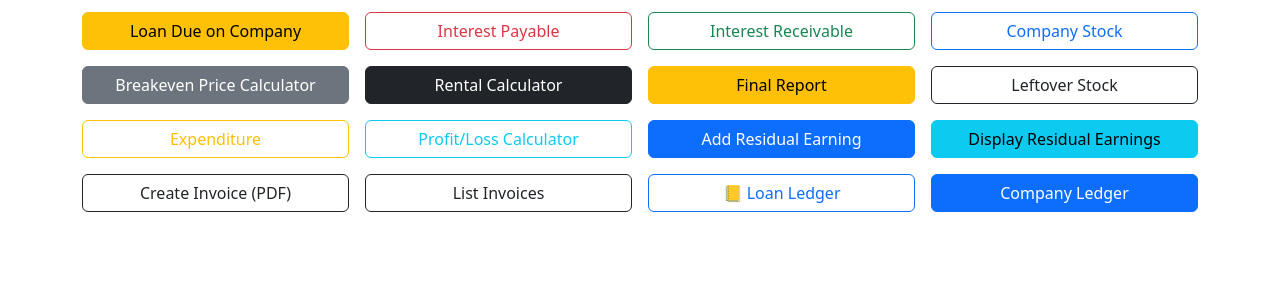
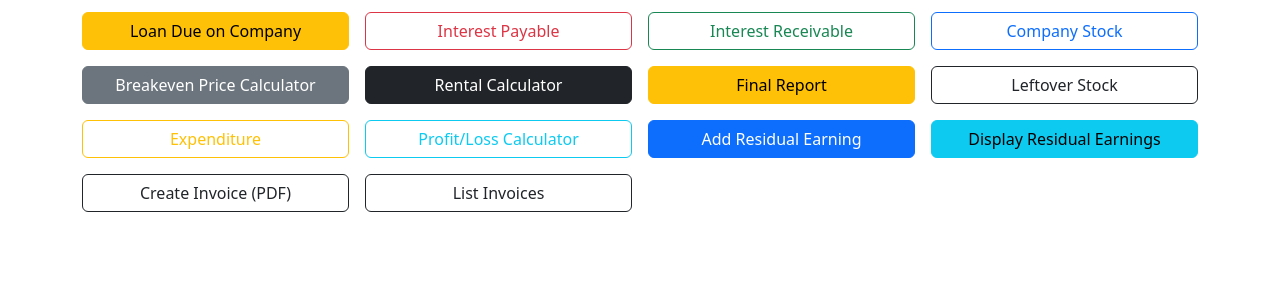
Before and after one commit to DUDU1608/warehouse-python, a Flask app: page /company/finance in a window 1280 px wide. Shown: the part 159-459 px from the top of the page. Run offline with Flask 3, Linux system fonts and the light colour scheme; some libraries are stand-ins or nearby versions.

Commit message:
Update finance_dashboard.html

```diff
--- a/app/templates/company/finance_dashboard.html
+++ b/app/templates/company/finance_dashboard.html
@@ -85,13 +85,7 @@
       <a href="{{ url_for('invoice.list_invoices') }}" class="btn btn-outline-dark w-100">List Invoices</a>
     </div>
 
-    <!-- Ledgers -->
-    <div class="col-md-3 col-sm-6">
-      <a href="{{ url_for('loan_ledger.index') }}" class="btn btn-outline-primary w-100">📒 Loan Ledger</a>
-    </div>
-    <div class="col-md-3 col-sm-6">
-      <a href="{{ url_for('company_ledger.list_ledger') }}" class="btn btn-primary w-100">Company Ledger</a>
-    </div>
+
   </div>
 </div>
 
```
